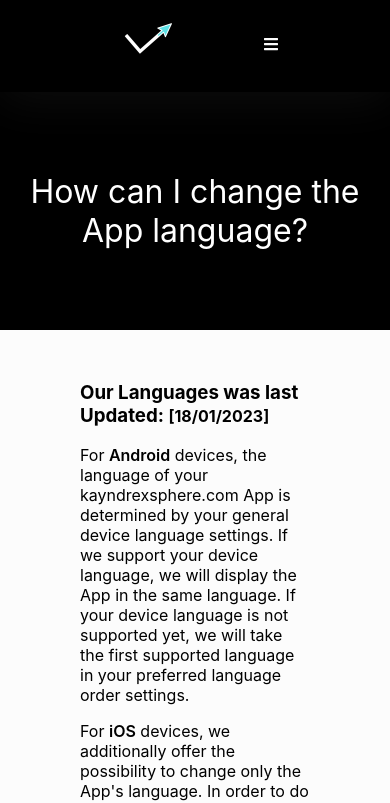
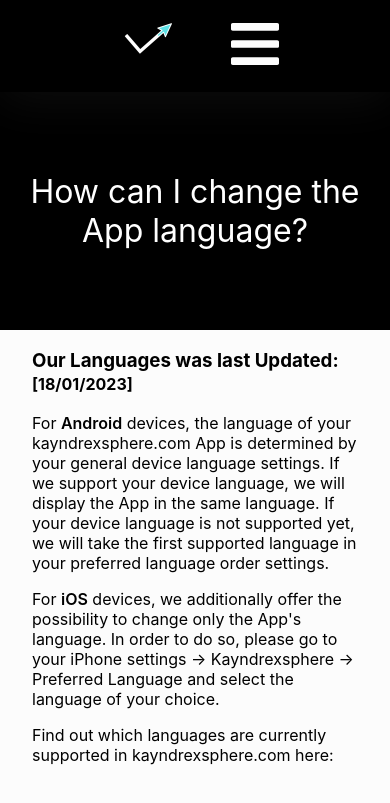
Before and after one commit to Dammysaina/kayndrex, a React (Create React App) app: page /language in a window 390 px wide. Shown: the top 803 px of the page. Built offline with nearby package versions, Linux system fonts and the light colour scheme.

Commit message:
responsiveness

```diff
--- a/src/assest/css/header.css
+++ b/src/assest/css/header.css
@@ -3,11 +3,11 @@
   background-color: black;
   color: #ffffff;
   padding: 1rem 6rem;
-    position:sticky;
+  position: sticky;
   width: 100 !important;
   top: 0;
   z-index: 1020;
-    box-shadow: 0rem 0.5rem 3rem rgba(71, 70, 70, 0.2)!important;
+  box-shadow: 0rem 0.5rem 3rem rgba(71, 70, 70, 0.2) !important;
 }
 .kayndrex_logo {
   margin-right: 20rem;
@@ -31,7 +31,7 @@
   position: relative;
 }
 .kayndrex_item p a.active::after {
-    content: '';
+  content: "";
   position: absolute;
   bottom: -4px;
   left: 0;
@@ -73,7 +73,7 @@
     width: 270px;
   }
 
-    .kayndrex_item  {
+  .kayndrex_item {
     display: flex;
     flex-direction: column;
   }
@@ -83,7 +83,6 @@
     margin-top: 22px;
   }
 }
-
 
 body {
   margin: 0;
@@ -105,14 +104,14 @@
   height: 60px;
   background-color: black;
   padding: 1rem 6rem;
-    position:sticky;
+  position: sticky;
   width: 100 !important;
   top: 0;
   z-index: 1020;
-    box-shadow: 0rem 0.5rem 3rem rgba(71, 70, 70, 0.2)!important;
+  box-shadow: 0rem 0.5rem 3rem rgba(71, 70, 70, 0.2) !important;
 }
 
-  .logo img{
+.logo img {
   width: 5rem;
   height: 5rem;
 }
@@ -120,10 +119,10 @@
 .menu-icon {
   display: none;
 }
-
-  .nav-elements {
+.menu-icon .side_bar {
+  height: 10rem;
+  width: 3rem;
 }
-
 .nav-elements ul {
   display: flex;
   justify-content: space-between;
@@ -148,7 +147,7 @@
 }
 
 .nav-elements ul a.active::after {
-    content: '';
+  content: "";
   position: absolute;
   bottom: -4px;
   left: 0;
@@ -170,7 +169,7 @@
     color: #fcfcfc;
   }
   .logo {
-        position: re;;
+    position: re;
   }
   .nav-elements {
     position: absolute;
--- a/src/assest/css/language.css
+++ b/src/assest/css/language.css
@@ -22,3 +22,8 @@
     font-weight: 700;
     font-size: 1rem;
 }
+@media (max-width: 600px) {
+    .language_date {
+        padding: 0rem 2rem;
+    }
+}
--- a/src/components/header.js
+++ b/src/components/header.js
@@ -31,7 +31,7 @@
         <img src={kayndrexlogo} alt="Kayndrexlogo"/>
         </div>
         <div className="menu-icon" onClick={handleShowNavbar}>
-          <FaBars />
+          <FaBars className="side_bar" />
         </div>
         <div className={`nav-elements  ${showNavbar && 'active'}`}>
           <ul>
```
Lines whose indentation alone changed are shown as unchanged.
